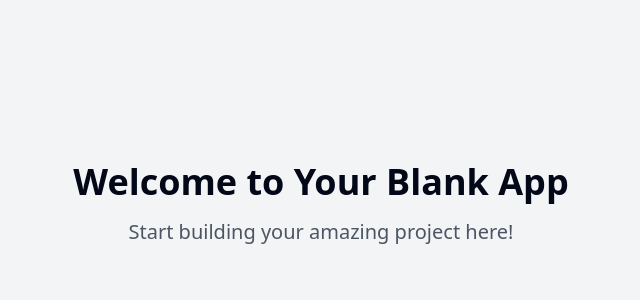
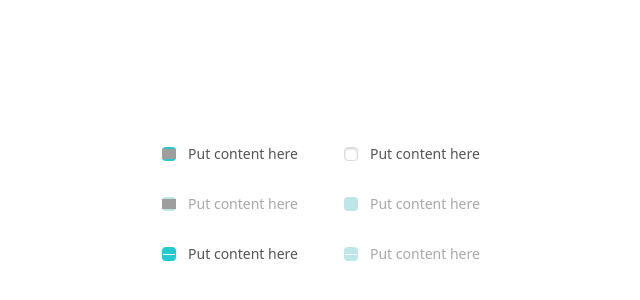
Before and after one commit to Widoba/p-941299, a React (Vite) app: page / in a window 1280 px wide. Shown: the part 196-496 px from the top of the page, without its empty margins (319-959 px from the left). Built offline with nearby package versions, Linux system fonts and the light colour scheme; grey boxes are pictures that could not be loaded.

Commit message:
Import Figma design from Builder
Imported from Builder.io to Lovable

```diff
--- /dev/null
+++ b/src/components/checkbox/CheckboxGroup.tsx
@@ -0,0 +1,13 @@
+import * as React from "react";
+import { cn } from "@/lib/utils";
+import { CheckboxGroupProps } from "./types";
+
+export const CheckboxGroup: React.FC<
+  React.PropsWithChildren<CheckboxGroupProps>
+> = ({ children, className }) => {
+  return (
+    <div className={cn("flex w-full items-stretch gap-9", className)}>
+      {children}
+    </div>
+  );
+};
--- /dev/null
+++ b/src/components/checkbox/CustomCheckbox.tsx
@@ -0,0 +1,86 @@
+import * as React from "react";
+import { cn } from "@/lib/utils";
+import { CheckboxProps } from "./types";
+
+export const CustomCheckbox: React.FC<CheckboxProps> = ({
+  checked = false,
+  disabled = false,
+  indeterminate = false,
+  label,
+  onChange,
+  className,
+}) => {
+  const checkboxRef = React.useRef<HTMLInputElement>(null);
+
+  React.useEffect(() => {
+    if (checkboxRef.current) {
+      checkboxRef.current.indeterminate = indeterminate;
+    }
+  }, [indeterminate]);
+
+  const handleChange = (e: React.ChangeEvent<HTMLInputElement>) => {
+    if (!disabled && onChange) {
+      onChange(e.target.checked);
+    }
+  };
+
+  const getCheckboxStyle = () => {
+    if (disabled) {
+      return "bg-[rgba(189,230,232,1)]";
+    }
+    if (checked || indeterminate) {
+      return "bg-[rgba(37,201,208,1)]";
+    }
+    return "bg-white shadow-[0px_1px_2px_0px_rgba(0,0,0,0.20)_inset] border-[0.5px] border-solid border-[#DADCE0]";
+  };
+
+  const getLabelStyle = () => {
+    if (disabled) {
+      return "text-[rgba(169,169,169,1)]";
+    }
+    return "text-[rgba(85,85,85,1)]";
+  };
+
+  return (
+    <label
+      className={cn("flex min-h-6 items-center gap-3 px-[5px]", className)}
+    >
+      <div
+        className={cn(
+          "self-stretch flex min-h-3.5 items-center w-3.5 h-3.5 my-auto rounded-sm",
+          getCheckboxStyle(),
+        )}
+      >
+        <input
+          ref={checkboxRef}
+          type="checkbox"
+          checked={checked}
+          disabled={disabled}
+          onChange={handleChange}
+          className="sr-only"
+        />
+        {indeterminate && (
+          <div className="flex w-3.5 flex-col items-stretch justify-center px-px py-[7px]">
+            <div className="rounded bg-white flex w-full shrink-0 h-px" />
+          </div>
+        )}
+        {checked && !indeterminate && (
+          <img
+            src="https://cdn.builder.io/api/v1/image/assets/ac5e42f1f7604d23869b74130df778e2/121efd1be926f3773e0068600fed2adc651d93fc3385c246d72e67ae5ea8be2d?placeholderIfAbsent=true"
+            className="aspect-[1] object-contain w-3.5"
+          />
+        )}
+      </div>
+      {label && (
+        <div
+          className={cn(
+            "text-sm font-normal leading-none self-stretch my-auto",
+            getLabelStyle(),
+          )}
+        >
+          {label}
+        </div>
+      )}
+    </label>
+  );
+};
--- /dev/null
+++ b/src/components/checkbox/index.ts
@@ -0,0 +1,3 @@
+export * from "./CustomCheckbox";
+export * from "./CheckboxGroup";
+export * from "./types";
--- /dev/null
+++ b/src/components/checkbox/types.ts
@@ -0,0 +1,12 @@
+export interface CheckboxProps {
+  checked?: boolean;
+  disabled?: boolean;
+  indeterminate?: boolean;
+  label?: string;
+  onChange?: (checked: boolean) => void;
+  className?: string;
+}
+
+export interface CheckboxGroupProps {
+  className?: string;
+}
--- a/src/pages/Index.tsx
+++ b/src/pages/Index.tsx
@@ -1,11 +1,69 @@
-// Update this page (the content is just a fallback if you fail to update the page)
+import * as React from "react";
+import { CustomCheckbox, CheckboxGroup } from "@/components/checkbox";
 
 const Index = () => {
+  const [checkboxStates, setCheckboxStates] = React.useState({
+    checkbox1: true,
+    checkbox2: false,
+    checkbox3: true,
+    checkbox4: false,
+    checkbox5: true,
+    checkbox6: true,
+  });
+
+  const handleCheckboxChange = (name: string) => (checked: boolean) => {
+    setCheckboxStates((prev) => ({
+      ...prev,
+      [name]: checked,
+    }));
+  };
+
   return (
-    <div className="min-h-screen flex items-center justify-center bg-gray-100">
-      <div className="text-center">
-        <h1 className="text-4xl font-bold mb-4">Welcome to Your Blank App</h1>
-        <p className="text-xl text-gray-600">Start building your amazing project here!</p>
+    <div className="min-h-screen flex items-center justify-center bg-background">
+      <div className="max-w-[328px]">
+        <CheckboxGroup>
+          <CustomCheckbox
+            checked={checkboxStates.checkbox1}
+            onChange={handleCheckboxChange("checkbox1")}
+            label="Put content here"
+          />
+          <CustomCheckbox
+            checked={checkboxStates.checkbox2}
+            onChange={handleCheckboxChange("checkbox2")}
+            label="Put content here"
+          />
+        </CheckboxGroup>
+
+        <CheckboxGroup className="mt-[26px]">
+          <CustomCheckbox
+            checked={checkboxStates.checkbox3}
+            onChange={handleCheckboxChange("checkbox3")}
+            disabled
+            label="Put content here"
+          />
+          <CustomCheckbox
+            checked={checkboxStates.checkbox4}
+            onChange={handleCheckboxChange("checkbox4")}
+            disabled
+            label="Put content here"
+          />
+        </CheckboxGroup>
+
+        <CheckboxGroup className="mt-[26px]">
+          <CustomCheckbox
+            checked={checkboxStates.checkbox5}
+            onChange={handleCheckboxChange("checkbox5")}
+            indeterminate
+            label="Put content here"
+          />
+          <CustomCheckbox
+            checked={checkboxStates.checkbox6}
+            onChange={handleCheckboxChange("checkbox6")}
+            indeterminate
+            disabled
+            label="Put content here"
+          />
+        </CheckboxGroup>
       </div>
     </div>
   );
```
